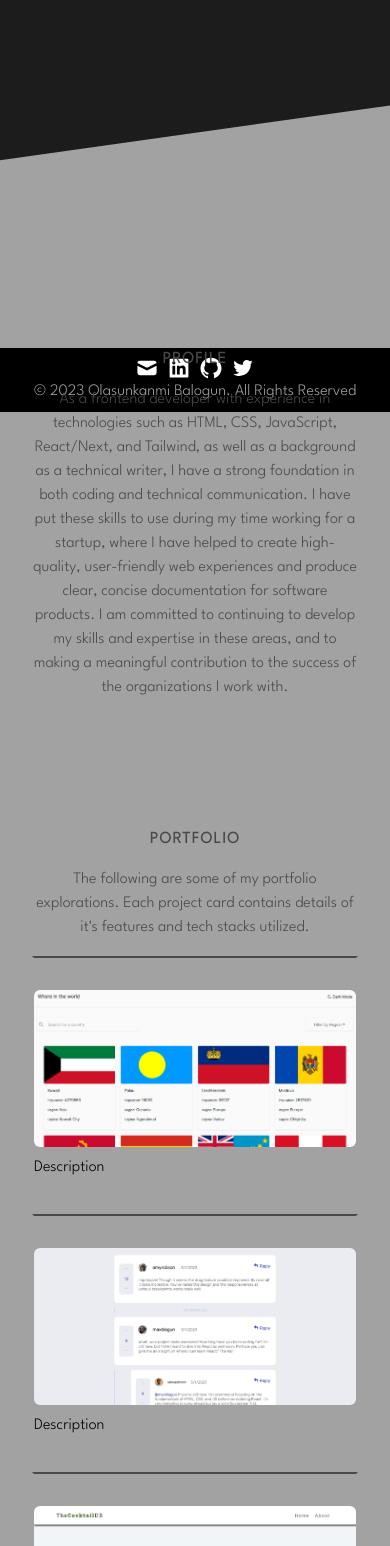
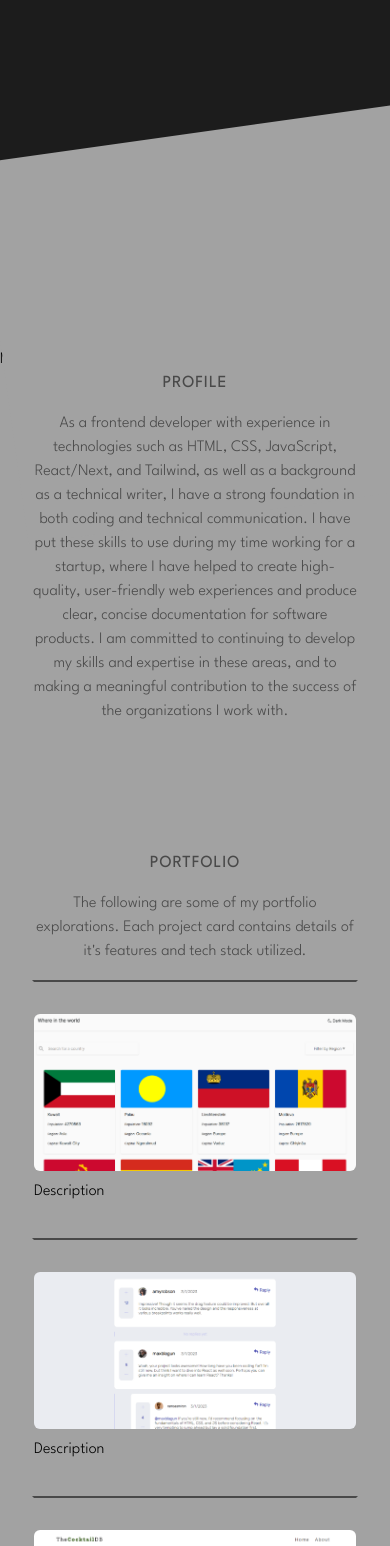
Before and after one commit to SiR-PENt/folio-me, a Next.js app: page / in a window 390 px wide. Shown: the part 432-1978 px from the top of the page. Built offline with nearby package versions, Linux system fonts and the light colour scheme.

Commit message:
started exploring scroll animation

```diff
--- a/components/About.jsx
+++ b/components/About.jsx
@@ -1,13 +1,13 @@
 import { motion } from 'framer-motion';
 import { useRef } from 'react';
-
+import Test from './Test';
 export function Header( { children } ) {
 
     return (
         <motion.h3
           initial={{ opacity: 0, x: -100}}
           whileInView={{ opacity:1, x:0 }}
-          transition={{ type:'spring', ease: 'easeOut', duration: .7, stiffness: 100, }}
+          transition={{ type:'spring', ease: 'easeOut', duration: .7, stiffness: 100, delay:.3 }}
         className='uppercase text-center font-bold tracking-widest text-secondary font-bold md:text-xl'>
             {children}
         </motion.h3>
@@ -20,6 +20,7 @@
     return (
         <section className='py-20 md:py-0 lg:h-screen md:flex md:items-center md:justify-center'>
         <div className='z-20 -rotate-[8deg] w-[110%] bg-primary h-96 absolute -top-36 mt-2'/>
+              <Test/>
         <motion.div
          viewport={{ root: scrollRef }}
          className='px-8 relative z-30'>
@@ -30,9 +31,9 @@
 
         <div className='flex justify-center'>
         <motion.p
-         initial={{ opacity: 0, x: 100}}
+         initial={{ opacity: 0, x: 100,}}
          whileInView={{ opacity:1, x:0 }}
-         transition={{ type:'spring', ease: 'easeOut', duration: .7, stiffness: 100, }}
+         transition={{ type:'spring', ease: 'easeOut', delay:.5, duration: .7, stiffness: 100, }}
         className='py-4 text-base md:text-xl text-secondary text-center lg:w-[700px]'>
          As a frontend developer with experience in technologies such as HTML, CSS, JavaScript, React/Next, and Tailwind,
          as well as a background as a technical writer, I have a strong foundation in both coding and technical communication.
--- a/components/Contact.jsx
+++ b/components/Contact.jsx
@@ -1,10 +1,12 @@
-
-
+import { AiFillGithub, AiFillLinkedin, AiOutlineTwitter } from 'react-icons/ai'
+import { HiMail } from 'react-icons/hi'
+import { motion } from 'framer-motion'
 
 export default function Contact() {
 
     return (
-        <section className='text-secondary py-20 md:py-0 px-8'>
+
+        <section className='text-secondary md:py-0 px-8'>
            <div className="flex justify-center">
             <p className="py-4 text-base md:text-xl text-secondary text-center lg:w-[700px]">
             I am always interested in discussing new opportunities and projects.<br/>
@@ -13,16 +15,61 @@
             </div>
             <p className="mt-10 lg:mt-20 py-4 md:py-8 text-2xl
             md:text-5xl lg:text-[160px] border-2 border-x-transparent
-             border-y-secondary transition-color ease-out duration-300 hover:border-y-black
+             border-y-secondary transition-color ease-out duration-500 hover:border-y-black
             hover:text-black text-center uppercase">
-                <a href="mailto:olasunkanmiibalogun@gmail.com?subject=Hello Olasunkanmi,...">
+                <a
+                href="mailto:olasunkanmiibalogun@gmail.com?subject=Hello Olasunkanmi,...">
                    Get in Touch
                 </a>
             </p>
-            <p className="text-2xl transition-color ease-out duration-300
-             font-bold tracking-wide hover:text-black cursor-pointer text-center my-6">
+
+        <motion.footer
+            initial={{ y:100, opacity: 0 }}
+            whileInView={{ y:0, opacity:1 }}
+            transition={{ type:'spring', ease: 'easeOut', duration: .7, stiffness:'100'}}
+            className="mt-4 px-8">
+            <div>
+                <div className="flex justify-center">
+               <p className="md:text-2xl transition-color ease-out duration-300
+                 font-bold tracking-wide hover:text-black cursor-pointer my-6">
                 Olasunkanmiibalogun@gmail.com
+               </p>
+                </div>
+            <ul className="flex space-x-2 justify-center text-secondary">
+
+            <li className="text-2xl hover:text-primary cursor-pointer">
+                <a href="mailto:olasunkanmiibalogun@gmail.com?subject=Hello Olasunkanmi,...">
+                <HiMail/>
+                </a>
+            </li>
+
+            <li className="text-2xl hover:text-primary cursor-pointer">
+                <a href='https://www.linkedin.com/in/olasunkanmi-balogun-23b3a4202/'
+                target='_blank' rel='noopener noreferrer'>
+                <AiFillLinkedin/>
+                </a>
+            </li>
+
+            <li className="text-2xl hover:text-primary cursor-pointer">
+            <a href='https://github.com/SiR-PENt'
+            target='_blank' rel='noopener noreferrer'>
+                <AiFillGithub/>
+            </a>
+            </li>
+
+            <li className="text-2xl hover:text-primary cursor-pointer">
+            <a href='https://twitter.com/SiR_PENtt'
+            target='_blank' rel='noopener noreferrer'>
+                <AiOutlineTwitter/>
+            </a>
+            </li>
+
+            </ul>
+            <p className="text-secondary my-4 text-center">
+                &copy; {new Date().getFullYear()} Olasunkanmi Balogun. All Rights Reserved
             </p>
+            </div>
+        </motion.footer>
         </section>
     )
 }
--- a/components/Interests.jsx
+++ b/components/Interests.jsx
@@ -1,5 +1,5 @@
 import { Header } from "./About"
-
+import { motion } from "framer-motion"
 export default function Interests() {
 
     return (
@@ -10,12 +10,16 @@
                 INTERESTS
             </Header>
           <div className="flex justify-center ">
-            <p className="py-4 text-base md:text-xl text-secondary text-center lg:w-[700px]">
+            <motion.p
+            initial={{ opacity: 0, x: 100}}
+            whileInView={{ opacity:1, x: 0 }}
+            transition={{ type:'spring', ease: 'easeOut', duration: .7, stiffness: 100, }}
+            className="py-4 text-base md:text-xl text-secondary text-center lg:w-[700px]">
             I am particularly interested
             in using modern JavaScript libraries such as React and Vue.js to build performant,
             interactive user interfaces. I am actively involved in the
             open source community and have contributed to several projects on GitHub,
-             including
+             such as
              <a href="https://github.com/CommunityPro"
              target='_blank' rel='noreferrer noopener'
              className="opacity-80 font-bold">
@@ -29,7 +33,7 @@
              to build performant, interactive user interfaces, and I am always looking for new ways to improve my skills and
              learn from others in the field. I also have a strong foundation in data structures and algorithms,
              and enjoy exploring ways to use these concepts to solve complex problems in a efficient and scalable way.
-            </p>
+            </motion.p>
           </div>
           </div>
         </section>
--- a/components/Portfolio.jsx
+++ b/components/Portfolio.jsx
@@ -4,16 +4,21 @@
 import restCountries from '../public/assets/images/rest-countries.png'
 import interacty from '../public/assets/images/interacty.png'
 import { Header } from "./About"
-import { motion } from "framer-motion"
+import { motion, useScroll } from 'framer-motion'
 
 export function PortfolioCard({ children, className, href }) {
+    const { scrollY } = useScroll()
 
     return (
-        <a href={href} target='_blank' rel='noopener noreferrer'>
-        <div className={`${className} py-8 md:py-20 border-2 border-x-transparent border-t-secondary
+        <a
+         href={href} target='_blank' rel='noopener noreferrer'>
+        <motion.div
+              style={{ x: scrollY }}
+              transition={{ duration: .5 }}
+               className={`${className} py-8 md:py-20 border-2 border-x-transparent border-t-secondary
         border-b-transparent flex flex-col md:flex-row overflow-hidden`}>
             {children}
-        </div>
+        </motion.div>
         </a>
     )
 }
@@ -39,11 +44,11 @@
           <div className="flex justify-center">
           <motion.p
           initial={{ opacity: 0, x: 100}}
-          whileInView={{ opacity:1, x:0 }}
+          whileInView={{ opacity:1, x: 0 }}
           transition={{ type:'spring', ease: 'easeOut', duration: .7, stiffness: 100, }}
           className="py-4 text-base md:text-xl text-secondary text-center lg:w-[700px]">
             The following are some of my portfolio explorations. Each project card contains details
-            of it's features and tech stacks utilized.
+            of it's features and tech stack utilized.
           </motion.p>
           </div>
 
--- /dev/null
+++ b/components/Test.jsx
@@ -0,0 +1,19 @@
+import { motion, useScroll } from 'framer-motion'
+import { useEffect } from 'react'
+
+export default function Test() {
+  const { scrollY } = useScroll()
+
+  useEffect(() => {
+    console.log(scrollY)
+  }, [scrollY])
+
+
+  return (
+    <motion.div
+      style={{ x: scrollY }}
+      transition={{ duration: 5 }}>
+      My element
+    </motion.div>
+  )
+}
--- a/pages/index.js
+++ b/pages/index.js
@@ -7,6 +7,7 @@
 import Interests from '../components/Interests'
 import Contact from '../components/Contact'
 import Footer from '../components/Footer'
+import Test from '../components/Test'
 
 export default function Home() {
 
@@ -22,8 +23,9 @@
       </Head>
 
       <div className={`${leagueSpartan.variable} font-spartan overflow-hidden`}>
-       <Header/>
-       <Footer/>
+       {/* <Header/> */}
+       {/* <Footer/> */}
+
       <div className='pt-32 px-8 md:pt-80 lg:pt-16 h-[700px] bg-light-dark md:h-screen'>
         <div className='md:leading-tight lg:pt-10'>
         <motion.p
@@ -60,7 +62,8 @@
         </motion.div>
         </div>
       </div>
-      <main className='bg-primary relative pb-20'>
+      <main className='bg-primary relative pb-14'>
+
          <About/>
          <Portfolio/>
          <Interests/>
```
